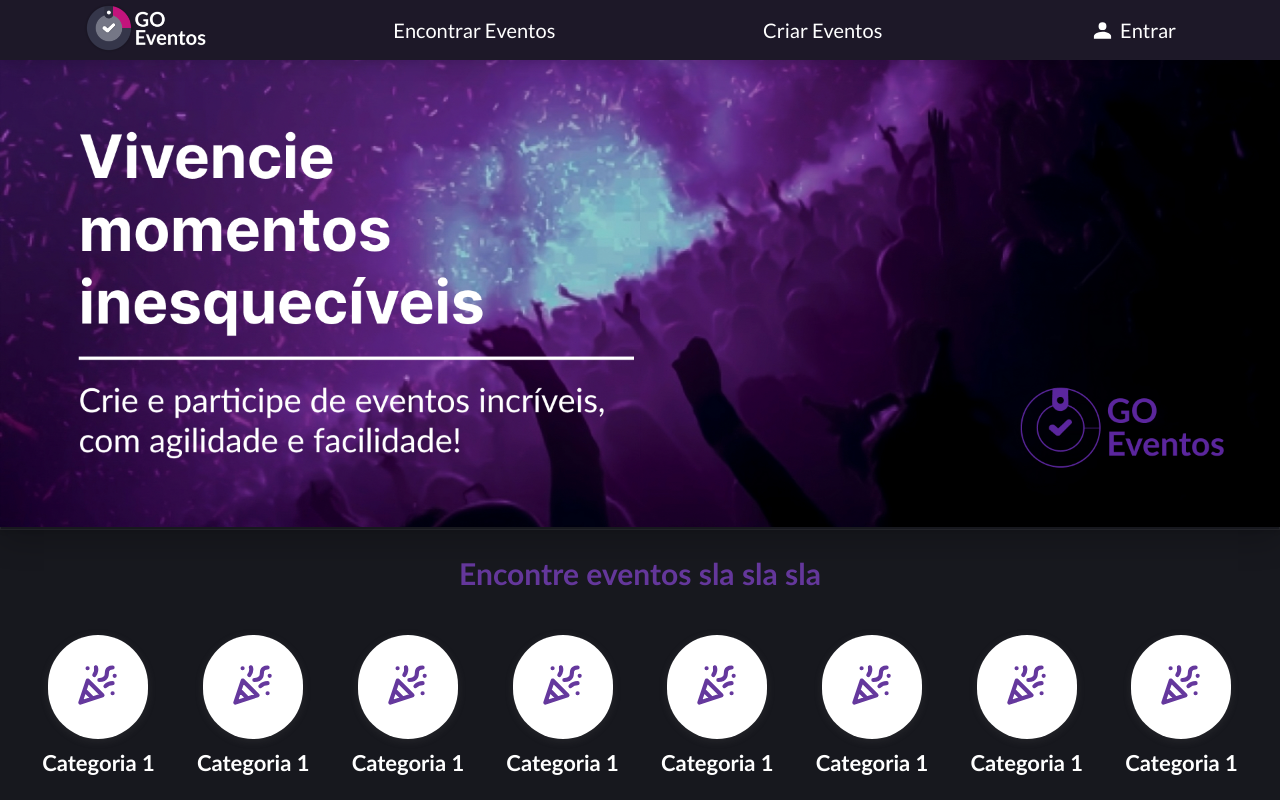
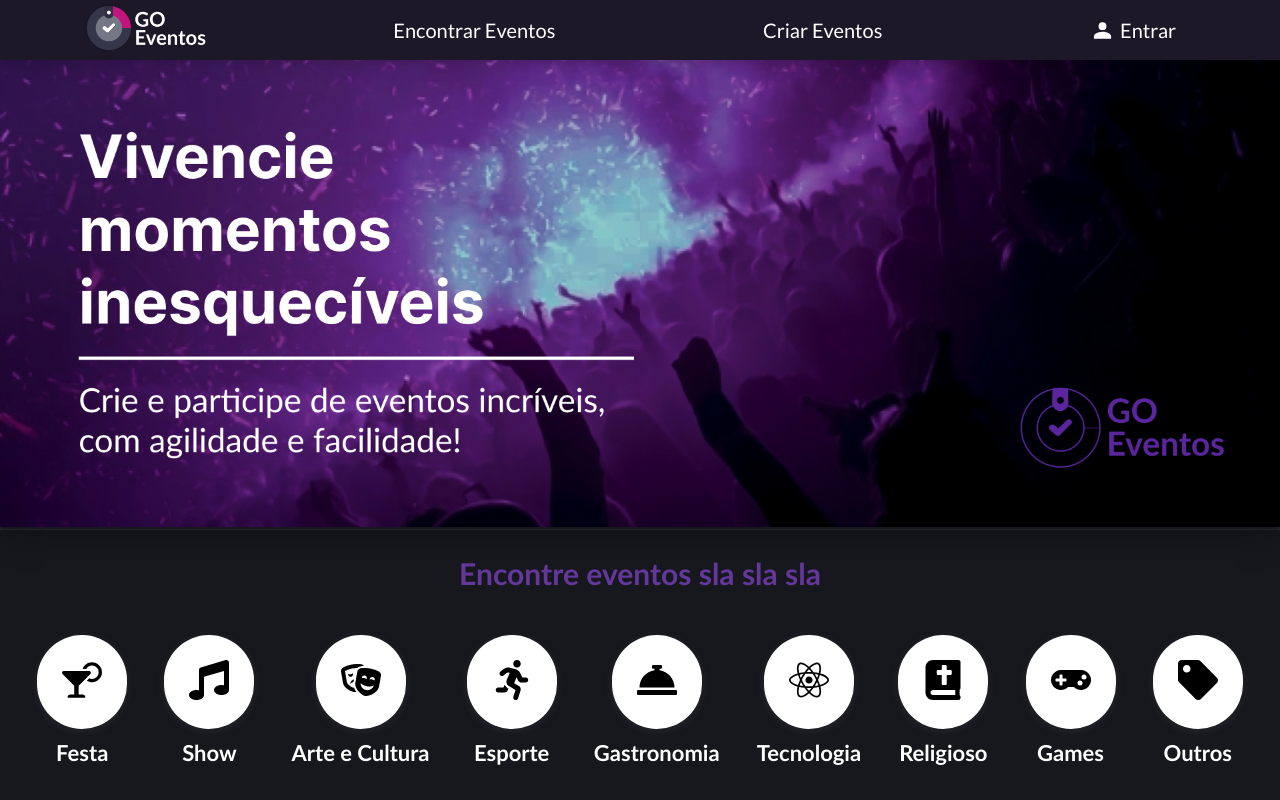
Before and after one commit to PietroFDEV/GestaoDeEventos, a React (Create React App) app in the folder client/: page /home in a window 1280 px wide. Shown: the top 800 px of the page. Built offline with nearby package versions, Linux system fonts and the light colour scheme.

Commit message:
Categories context

```diff
--- a/client/package.json
+++ b/client/package.json
@@ -9,6 +9,7 @@
     "axios": "^1.7.7",
     "react": "^18.3.1",
     "react-dom": "^18.3.1",
+    "react-icons": "^5.3.0",
     "react-router-dom": "^6.27.0",
     "react-scripts": "5.0.1",
     "web-vitals": "^2.1.4"
--- a/client/src/App.css
+++ b/client/src/App.css
@@ -37,3 +37,10 @@ a{
     text-decoration: none;
     color: inherit;
 }
+
+.page{
+    margin-top: 66px;
+    width: auto;
+    min-height: 100vh;
+    font-family: Arial, Helvetica, sans-serif;
+}
--- a/client/src/Components/Header.js
+++ b/client/src/Components/Header.js
@@ -7,7 +7,7 @@ const Header = () => {
     useEffect(() => {
         let user = JSON.parse(localStorage.getItem('user'))
         setUser(user)
-    })
+    }, [])
 
     if(!user){
         return (
--- /dev/null
+++ b/client/src/Contexts/categories.js
@@ -0,0 +1,13 @@
+import { FaConciergeBell, FaCocktail, FaMusic, FaTheaterMasks, FaRunning, FaReact, FaBible, FaGamepad, FaTag } from 'react-icons/fa'
+
+export const categories = [
+    { name: 'Festa', cod: 1, icon: <FaCocktail color='black' size='40px' />},
+    { name: 'Show', cod: 2, icon: <FaMusic color='black' size='40px' />},
+    { name: 'Arte e Cultura', cod: 3, icon: <FaTheaterMasks color='black' size='40px' />},
+    { name: 'Esporte', cod: 4, icon: <FaRunning color='black' size='40px' />},
+    { name: 'Gastronomia', cod: 5, icon: <FaConciergeBell color='black' size='40px' />},
+    { name: 'Tecnologia', cod: 6, icon: <FaReact color='black' size='40px' />},
+    { name: 'Religioso', cod: 7, icon: <FaBible color='black' size='40px' />},
+    { name: 'Games', cod: 8, icon: <FaGamepad color='black' size='40px' />},
+    { name: 'Outros', cod: 9, icon: <FaTag color='black' size='40px' />}
+]
--- a/client/src/Pages/Home.js
+++ b/client/src/Pages/Home.js
@@ -3,6 +3,8 @@ import Header from '../Components/Header.js'
 import Footer from '../Components/Footer.js'
 import '../Styles/Home.css'
 import { api } from '../api.js'
+import { categories } from "../Contexts/categories.js"
+import { FaIcons } from "react-icons/fa"
 
 function Home(){
 
@@ -26,86 +28,18 @@ function Home(){
             <div className='home-categories'>
                 <h2>Encontre eventos sla sla sla</h2>
                 <div className='categories-list'>
-                    <a href='#'>
+                    {categories.map((category, i) => (
+                        <a href='#' key={i}>
                             <div className='category'>
                                 <div className='category-circle'>
-                                <img src='party-icon.svg' width='50px' className='category-svg'></img>
+                                    {category.icon}
                                 </div>
                                 <div className='category-title'>
-                                <p>Categoria 1</p>
+                                    <p>{category.name}</p>
                                 </div>
                             </div>
                         </a>
-                    <a href='#'>
-                        <div className='category'>
-                            <div className='category-circle'>
-                                <img src='party-icon.svg' width='50px' className='category-svg'></img>
-                            </div>
-                            <div className='category-title'>
-                                <p>Categoria 1</p>
-                            </div>
-                        </div>
-                    </a>
-                    <a href='#'>
-                        <div className='category'>
-                            <div className='category-circle'>
-                                <img src='party-icon.svg' width='50px' className='category-svg'></img>
-                            </div>
-                            <div className='category-title'>
-                                <p>Categoria 1</p>
-                            </div>
-                        </div>
-                    </a>
-                    <a href='#'>
-                        <div className='category'>
-                            <div className='category-circle'>
-                                <img src='party-icon.svg' width='50px' className='category-svg'></img>
-                            </div>
-                            <div className='category-title'>
-                                <p>Categoria 1</p>
-                            </div>
-                        </div>
-                    </a>
-                    <a href='#'>
-                        <div className='category'>
-                            <div className='category-circle'>
-                                <img src='party-icon.svg' width='50px' className='category-svg'></img>
-                            </div>
-                            <div className='category-title'>
-                                <p>Categoria 1</p>
-                            </div>
-                        </div>
-                    </a>
-                    <a href='#'>
-                        <div className='category'>
-                            <div className='category-circle'>
-                                <img src='party-icon.svg' width='50px' className='category-svg'></img>
-                            </div>
-                            <div className='category-title'>
-                                <p>Categoria 1</p>
-                            </div>
-                        </div>
-                    </a>
-                    <a href='#'>
-                        <div className='category'>
-                            <div className='category-circle'>
-                                <img src='party-icon.svg' width='50px' className='category-svg'></img>
-                            </div>
-                            <div className='category-title'>
-                                <p>Categoria 1</p>
-                            </div>
-                        </div>
-                    </a>
-                    <a href='#'>
-                        <div className='category'>
-                            <div className='category-circle'>
-                                <img src='party-icon.svg' width='50px' className='category-svg'></img>
-                            </div>
-                            <div className='category-title'>
-                                <p>Categoria 1</p>
-                            </div>
-                        </div>
-                    </a>
+                    ))}
                 </div>
             </div>
             <div className='next-events'>
--- a/client/src/Pages/Login.js
+++ b/client/src/Pages/Login.js
@@ -16,7 +16,7 @@ function Login(){
         if(authenticated === true){
             navigate("/perfil")
         }
-    })
+    }, [])
 
     const useQuery = () => new URLSearchParams(useLocation().search)
     const query = useQuery()
--- a/client/src/Pages/Profile.js
+++ b/client/src/Pages/Profile.js
@@ -1,7 +1,90 @@
+import { useState, useEffect, useContext } from "react"
+import Header from "../Components/Header";
+import { AuthContext } from "../Contexts/auth"
+import '../Styles/profile.css'
+
 function Profile(){
-    return(
+    const [user, setUser] = useState(undefined)
+    const [loading, setLoading] = useState(true)
+    const [initials, setInitials] = useState()
+
+    const { logout } = useContext(AuthContext)
+
+    useEffect(() => {
+        loadUser()
+    }, [])
+
+    async function loadUser() {
+        let user = await JSON.parse(localStorage.getItem('user'))
+        setUser(user)
+        const names = user.nome.split(' ')
+        setInitials(names[0].charAt(0) + names[names.length - 1].charAt(0))
+        setLoading(false)
+    }
+
+    const handleLogout = () => {
+        logout()
+    }
+
+    function setChangePass(){
+
+    }
+
+    function setConfirmPass(){
+
+    }
+
+    function saveAccount(){
+
+    }
+
+    if (!loading) return(
         <div>
-            <h1>Profile</h1>
+            <Header />
+            <div className="page">
+                <div className="account-container">
+                    <div className="account-divs" id="account-initials" style={{ marginBottom: '10px' }}>
+                        {initials}
+                    </div>
+                    <div className="account-name account-divs">
+                        <p className="account-divs-1">Nome:</p>
+                        <div className="account-divs-2">
+                            <input type="text" className="account-inputs" defaultValue={user.nome} readOnly
+                                //onChange={(e) => setUser({...userInfo, userName: e.target.value})}
+                            />
+                        </div>
+                    </div>
+                    <div className="account-email account-divs">
+                        <p className="account-divs-1">E-mail:</p>
+                        <div className="account-divs-2">
+                            <input style={{ color: '#a3a3a3' }} type="text" className="account-inputs" value={user.email} readOnly/>
+                        </div>
+                    </div>
+                    <div className="account-password account-divs">
+                        <p className="account-divs-1">Alterar senha:</p>
+                        <div className="account-divs-2">
+                            <input onChange={(e) => setChangePass(e.target.value)} type="password" className="account-inputs" placeholder="Nova senha"/>
+                        </div>
+                    </div>
+                    <div className="account-confirm-password account-divs">
+                        <p className="account-divs-1">Confirmar senha:</p>
+                        <div className="account-divs-2">
+                            <input onChange={(e) => setConfirmPass(e.target.value)} type="password" className="account-inputs" placeholder="Confirmar senha"/>
+                        </div>
+                    </div>
+                    <div className="save-button-div account-divs">
+                        <button className="save-contract-button" type="submit" style={{ fontSize: '20px' }} onClick={() => saveAccount()}>Salvar</button>
+                        <button className="save-contract-button" type="submit" onClick={() => handleLogout()}
+                          style={{ marginTop: '20px', backgroundColor: '#f20202', fontSize: '20px' }}>Sair</button>
+                    </div>
+                </div>
+            </div>
+        </div>
+    )
+
+    return (
+        <div>
+            <p>Carregando...</p>
         </div>
     )
 }
--- a/client/src/Styles/Header.css
+++ b/client/src/Styles/Header.css
@@ -3,6 +3,7 @@
     display: flex;
     align-items: center;
     position: fixed;
+    top: 0;
     width: 100%;
     height: 60px;
     justify-content: space-around;
--- a/client/src/Styles/Home.css
+++ b/client/src/Styles/Home.css
@@ -35,7 +35,7 @@
 .category-circle{
     border: 0px solid black;
     background-color: white;
-    border-radius: 250px;
+    border-radius: 300px;
     padding: 25px;
     box-shadow: rgba(99, 99, 99, 0.2) 0px 2px 8px 0px;
     margin-bottom: 10px;
--- /dev/null
+++ b/client/src/Styles/profile.css
@@ -0,0 +1,81 @@
+.account-container{
+    display: flex;
+    flex-direction: column;
+    align-items: center;
+    width: 100%;
+    margin-top: 100px;
+}
+
+#account-initials{
+    display: flex;
+    justify-content: center;
+    align-items: center;
+    background-color: #64379b;
+    width: 150px;
+    height: 150px;
+    border-radius: 200px;
+    font-size: 50px;
+    font-family: 'Lato';
+    font-weight: bold;
+    color: white;
+}
+
+.account-divs{
+    width: 50%;
+    margin-top: 20px;
+    display: flex;
+    flex-direction: row;
+    justify-content: center;
+}
+
+.account-divs-1{
+    width: 42%;
+    justify-content: flex-end;
+    margin-right: 6px;
+    display: flex;
+    align-items: center;
+    font-size: 18px;
+    color: white;
+}
+
+.account-divs-2{
+    width: 50%;
+    text-align: left;
+    margin-left: 6px;
+}
+
+.account-inputs{
+    font-size: 18px;
+    width: 200px;
+    border: 1px solid rgba(34, 36, 38, 0.15);
+    padding: 10px;
+    border-radius: 5px;
+    outline: none;
+}
+
+.account-inputs:focus{
+    border-color: #64379b;
+}
+
+.save-button-div{
+    width: 300px;
+    display: flex;
+    flex-direction: column;
+    align-items: center;
+}
+
+.save-contract-button{
+    width: 85%;
+    height: 50px;
+    border: none;
+    border-radius: 5px;
+    font-size: 17px;
+    color: white;
+    background-color: #64379b;
+    cursor: pointer;
+    transition: 0.2s;
+}
+
+.save-contract-button:hover{
+    background-color: #482870;
+}
```
Also changed, not shown: 3 other files (tests, documents, lock files or other folders). Lines whose indentation alone changed are shown as unchanged.
